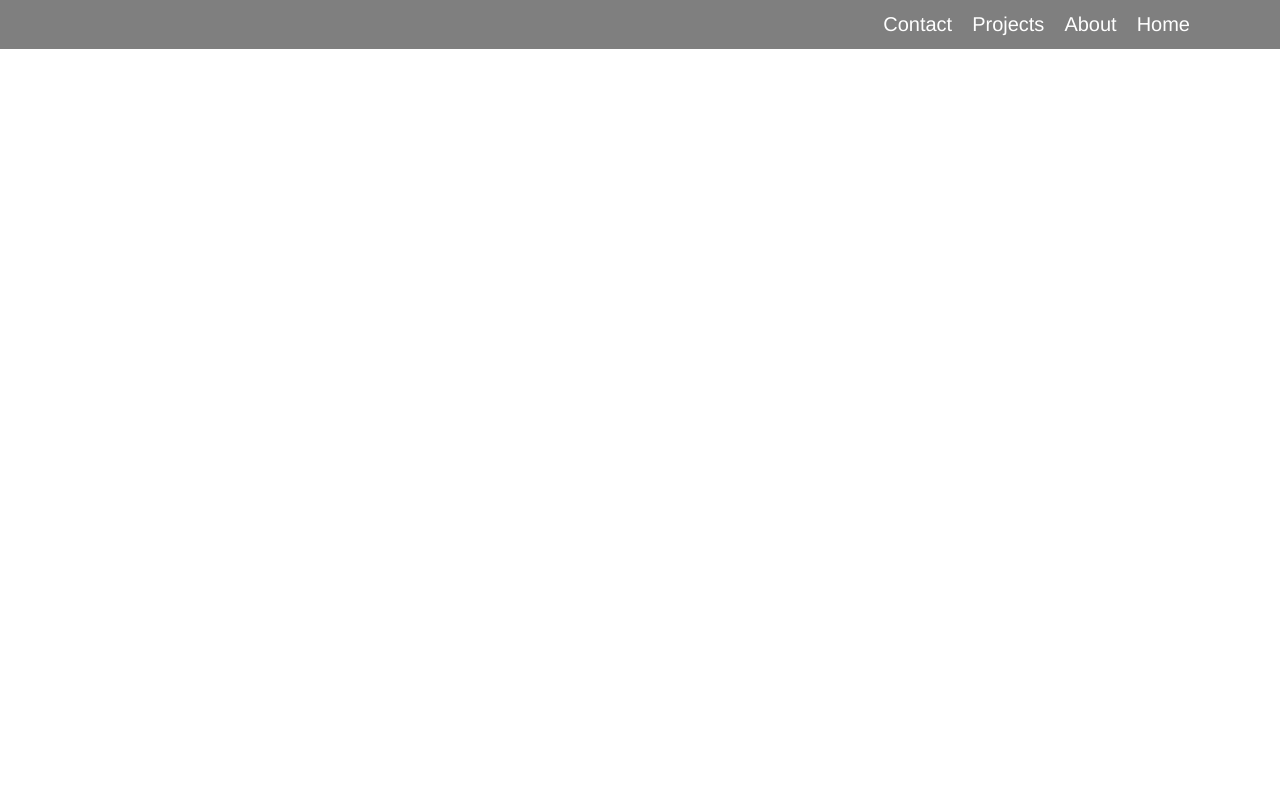
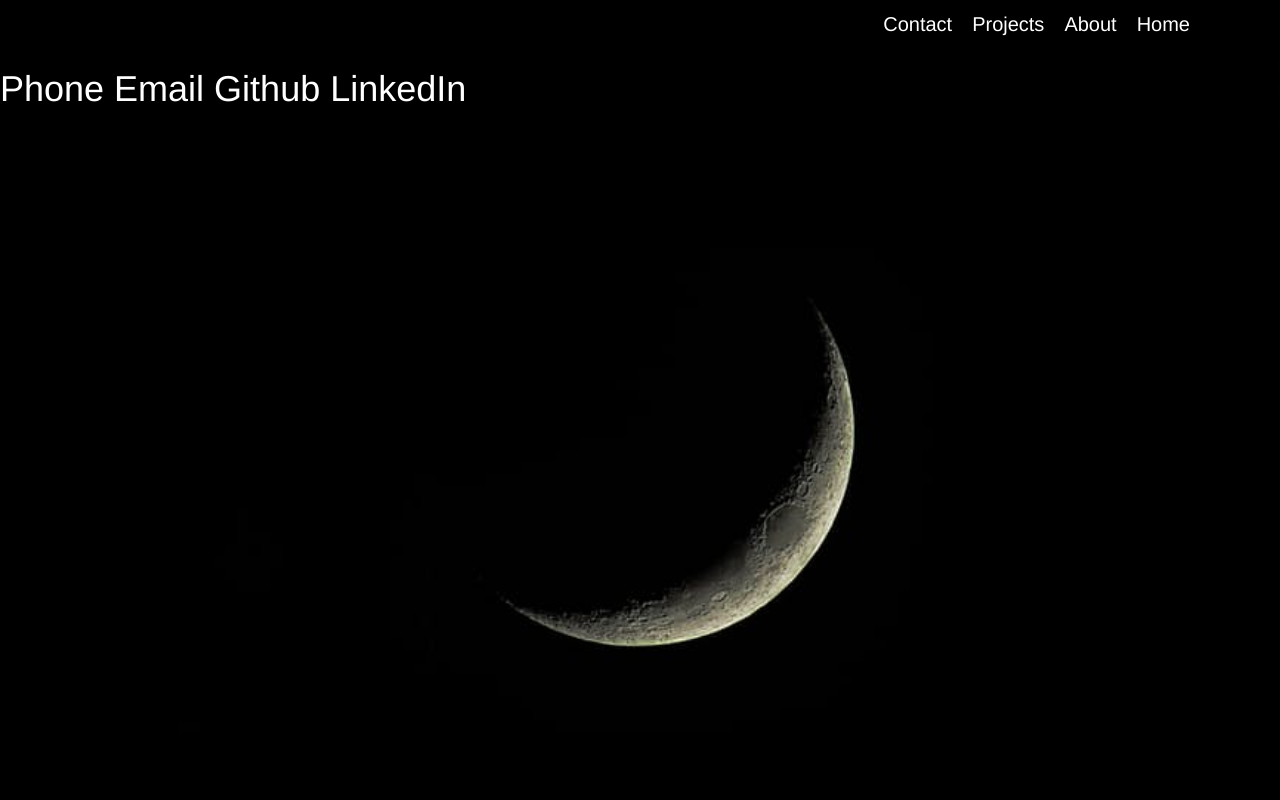
Before and after one commit to DavidRolfs/davidrolfs.com, a plain HTML site: page contact.html in a window 1280 px wide. Shown: the top 800 px of the page. Drawn offline with Linux system fonts and the light colour scheme; files whose address does not match are found by name.

Commit message:
add updates

```diff
--- a/contact.html
+++ b/contact.html
@@ -8,6 +8,7 @@
     <title>David Rolfs Portfolio</title>
   </head>
   <body>
+    <div id="contact-photo">
       <div class="header">
         <div class="container">
           <div class="nav">
@@ -20,5 +21,7 @@
           </div>
         </div>
       </div>
+      <h1> Phone Email Github LinkedIn </h1>
+    </div>
   </body>
 </html>
--- a/css/styles.css
+++ b/css/styles.css
@@ -61,3 +61,15 @@
 .footer img {
   size: 2px;
 }
+
+/*Contact css */
+#contact-photo{
+  height: 1000px;
+  background: url(/Users/davidrolfs/Desktop/davidrolfs.com/img/moon.jpeg);
+  background-size:100%;
+  background-repeat: no-repeat;
+}
+
+h1 {
+  color:white;
+}
```
Also changed, not shown: projects.html (+1 -0 lines), img/moon.jpeg (added). Lines whose indentation alone changed are shown as unchanged.
